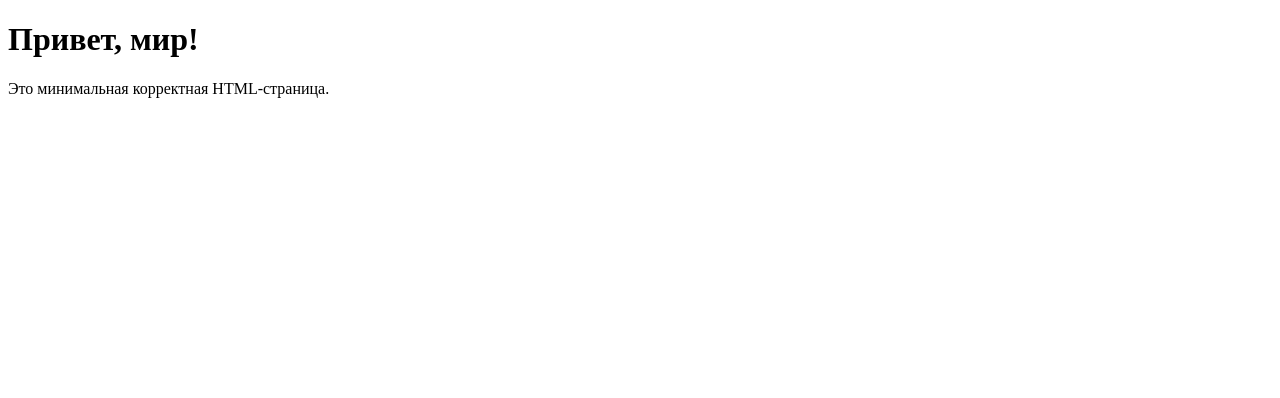
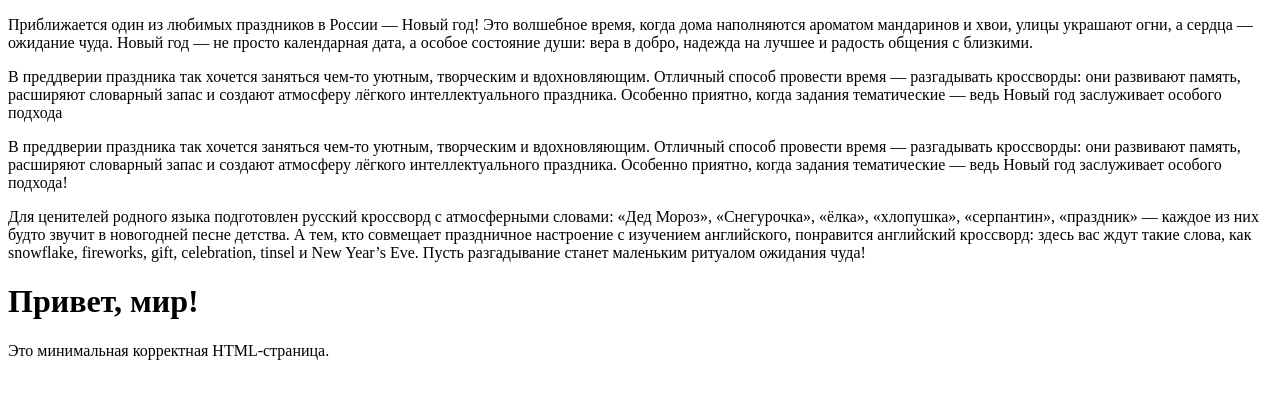
Before and after one commit to shahverdyan09-crypto/mariam_yan, a plain HTML site: page Сongratulations2026.html in a window 1280 px wide. Drawn offline with Linux system fonts and the light colour scheme.

Commit message:
Update Сongratulations2026.html

```diff
--- a/Сongratulations2026.html
+++ b/Сongratulations2026.html
@@ -6,6 +6,27 @@
     <title>Моя страница</title>
 </head>
 <body>
+ <p> Приближается один из любимых праздников в России — Новый год!
+Это волшебное время, когда дома наполняются ароматом мандаринов и хвои, улицы украшают огни,
+    а сердца — ожидание чуда. Новый год — не просто календарная дата, а особое состояние души:
+    вера в добро, надежда на лучшее и радость общения с близкими.</p>
+    <p> В преддверии праздника так хочется заняться чем-то уютным, творческим и вдохновляющим.
+        Отличный способ провести время — разгадывать кроссворды:
+        они развивают память, расширяют словарный запас и создают атмосферу лёгкого
+        интеллектуального праздника.
+        Особенно приятно, когда задания тематические — ведь Новый год заслуживает особого подхода</p>
+    <p>В преддверии праздника так хочется заняться чем-то уютным, творческим и вдохновляющим.
+        Отличный способ провести время — разгадывать кроссворды: они развивают память,
+        расширяют словарный запас и создают атмосферу лёгкого интеллектуального праздника.
+        Особенно приятно, когда задания тематические — ведь Новый год заслуживает особого подхода!</p>
+    <p>Для ценителей родного языка подготовлен русский кроссворд с атмосферными словами:
+        «Дед Мороз», «Снегурочка», «ёлка», «хлопушка», «серпантин», «праздник» — каждое из них будто звучит в новогодней песне детства.
+        А тем,
+        кто совмещает праздничное настроение с изучением английского, понравится английский кроссворд:
+        здесь вас ждут такие слова, как snowflake, fireworks, gift, celebration, tinsel и New Year’s Eve.
+        Пусть разгадывание станет маленьким ритуалом ожидания чуда!</p>
+
+
     <h1>Привет, мир!</h1>
     <p>Это минимальная корректная HTML-страница.</p>
 </body>
```
